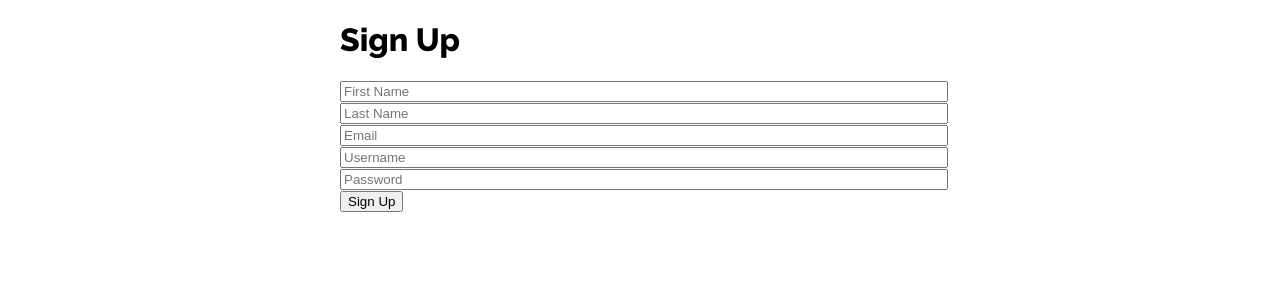
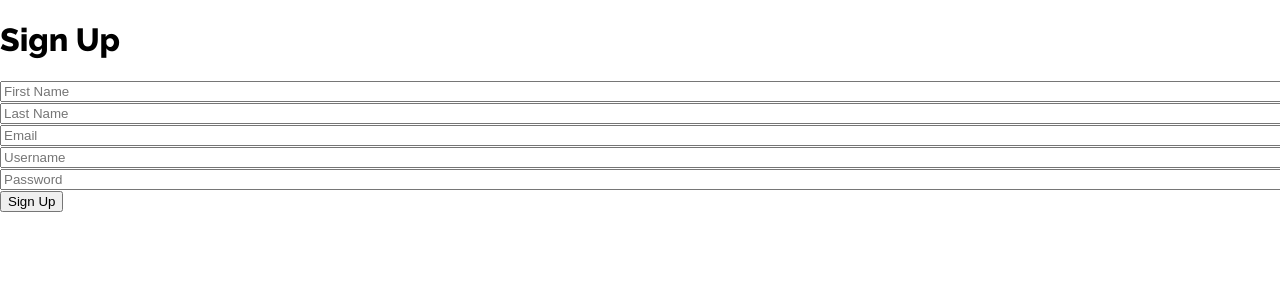
Before and after one commit to racc828/rawfoodtrackerfrontend, a React (Create React App) app: page / in a window 1280 px wide. Both pictures are taken after a click on the button "Sign up". Shown: the top 300 px of the page. Built offline with nearby package versions, Linux system fonts and the light colour scheme; no server answers.

Commit message:
updated class names

```diff
--- a/src/components/User/Login.jsx
+++ b/src/components/User/Login.jsx
@@ -28,7 +28,7 @@ export default class Login extends React.Component {
   render() {
     const { handleSignUpClick, errorMessage } = this.props;
     return (
-      <div className="user-form-container">
+      <div className="user-form">
         <form id="user-login" onSubmit={this.handleSubmit}>
           <h1>Login</h1>
 
--- a/src/components/User/SignUp.jsx
+++ b/src/components/User/SignUp.jsx
@@ -31,7 +31,7 @@ export default class SignUp extends React.Component {
   render() {
     const { errorMessage } = this.props;
     return (
-      <div className="user-form-container">
+      <div className="user-form">
         <form id="sign-up" onSubmit={this.handleSubmit}>
           <h1>Sign Up</h1>
           <div className="user-form-input">
```
